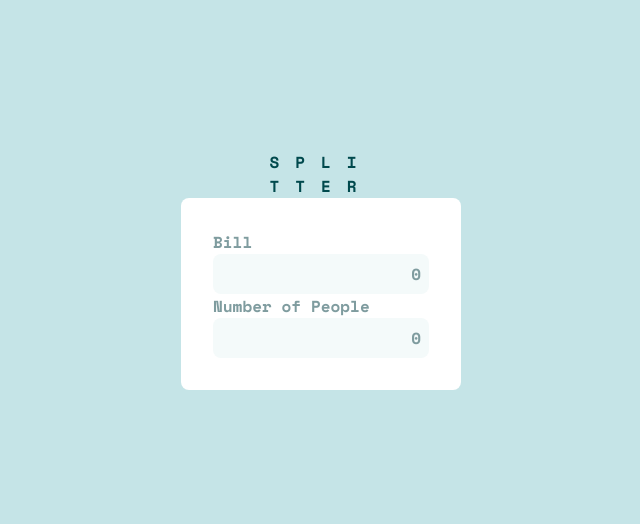
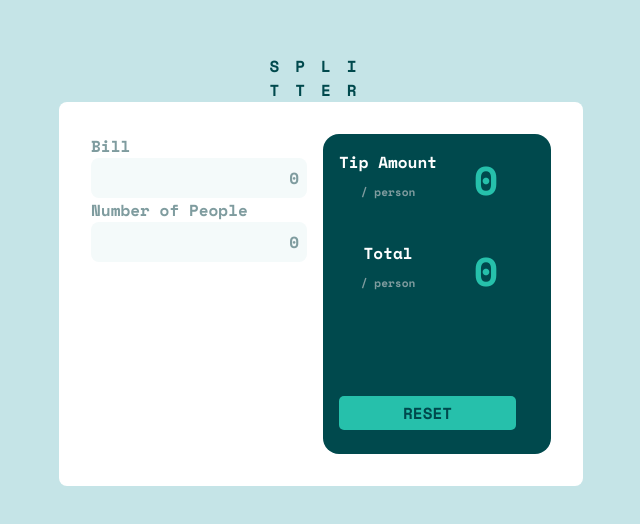
Before and after one commit to maksymXlol/tip-calculator, a React (Vite) app: page / in a window 1280 px wide. Shown: the part 130-654 px from the top of the page, without its empty margins (319-959 px from the left). Built offline with nearby package versions, Linux system fonts and the light colour scheme.

Commit message:
hw due 28/08/2023

```diff
--- a/package.json
+++ b/package.json
@@ -10,6 +10,7 @@
     "preview": "vite preview"
   },
   "dependencies": {
+    "prop-types": "^15.8.1",
     "react": "^18.2.0",
     "react-dom": "^18.2.0"
   },
--- a/src/App.jsx
+++ b/src/App.jsx
@@ -1,4 +1,5 @@
-import InputField from "./InputField";
+import InputField from "./inputField";
+import OutputField from "./OutputField";
 
 function App() {
   return (
@@ -12,7 +13,11 @@ function App() {
           <InputField label={"Bill"} id={"bill"} />
           <InputField label={"Number of People"} id={"people"} />
         </div>
-        <div className="outputs"></div>
+        <div className="outputs">
+          <OutputField title={"tip amount"} amount={0.0} />
+          <OutputField title={"total"} amount={0.0} />
+          <button className="reset">reset</button>
+        </div>
       </div>
     </div>
   );
--- a/src/OutputField.jsx
+++ b/src/OutputField.jsx
@@ -1,17 +1,18 @@
-function OutputField() {
-  <div className="output">
-    <div className="amount">
-      <h2 className="amount__tip">Tip Amount</h2>
-      <p className="person">/ person</p>
-      <div className="tip-output">0.00</div>
+import PropTypes from "prop-types";
+
+OutputField.propTypes = {
+  title: PropTypes.string,
+  amount: PropTypes.number,
+};
+
+function OutputField({ title, amount }) {
+  return (
+    <div className="field">
+      <h2 className="field__title">{title}</h2>
+      <p className="per-person">/ person</p>
+      <div className="tip-output">{amount}</div>
     </div>
-    <div className="total">
-      <h2 className="amount__tip">Total</h2>
-      <p className="person">/ person</p>
-      <div className="tip-output">0.00</div>
-    </div>
-    <button className="reset-btn">reset</button>
-  </div>;
+  );
 }
 
 export default OutputField;
--- a/src/index.css
+++ b/src/index.css
@@ -30,6 +30,7 @@ body {
 }
 
 .card {
+  display: flex;
   background-color: var(--white);
   padding: 2rem;
   border-radius: 0.5rem;
@@ -55,3 +56,49 @@ body {
   text-align: right;
   color: var(--grayish-cyan);
 }
+
+.outputs {
+  background-color: var(--very-dark-cyan);
+  border-radius: 1rem;
+  margin-left: 1rem;
+}
+
+.field {
+  display: grid;
+  grid-template-columns: 1fr 1fr;
+  justify-items: center;
+  padding: 1rem;
+}
+
+.field__title {
+  color: var(--white);
+  text-transform: capitalize;
+  font-size: 1rem;
+}
+
+.per-person {
+  color: var(--grayish-cyan);
+  font-size: 0.7rem;
+}
+
+.tip-output {
+  grid-row: 1 / span 2;
+  grid-column: 2;
+  color: var(--strong-cyan);
+  font-size: 2.5rem;
+}
+
+.reset {
+  display: flex;
+
+  border: none;
+  border-radius: 5px;
+  padding-inline: 4rem;
+  padding-block: 0.3rem;
+  margin-inline: 1rem;
+  margin-bottom: 1.5rem;
+  margin-top: 5rem;
+  text-transform: uppercase;
+  color: var(--very-dark-cyan);
+  background-color: var(--strong-cyan);
+}
```
Also changed, not shown: src/InputField.jsx (+7 -0 lines), 1 other file (tests, documents, lock files or other folders).
